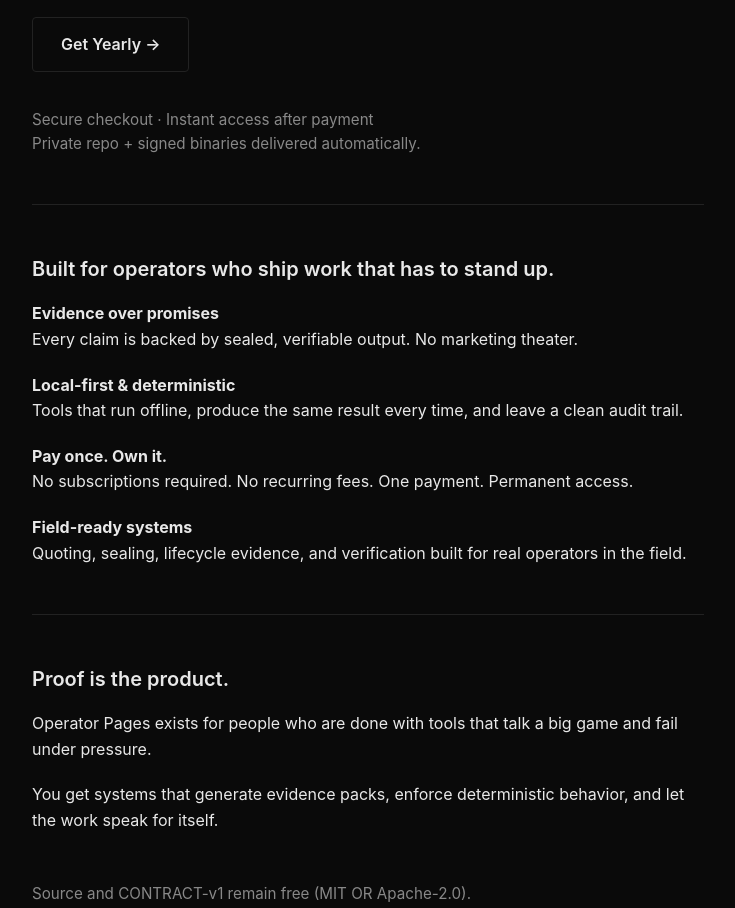
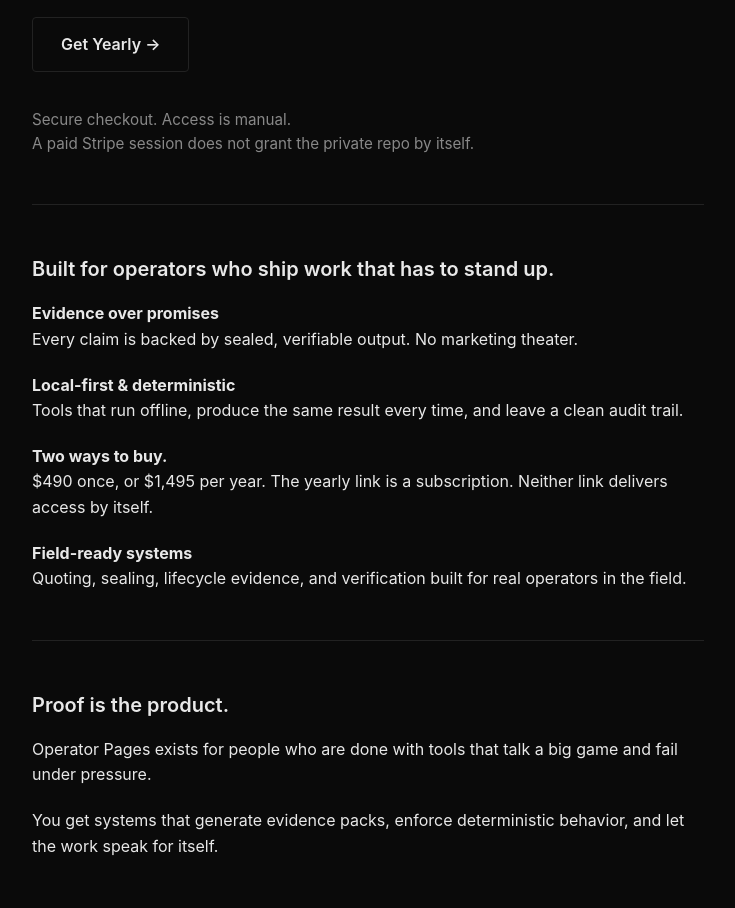
Before and after one commit to danpennic-sys/operatorpages, a plain HTML site: page index.html in a window 1280 px wide. Shown: the part 814-1722 px from the top of the page, without its empty margins (272-1007 px from the left). Drawn offline with Linux system fonts and the light colour scheme.

Commit message:
Say access is manual before this repo is served.
The Stripe links stay the verified $490 and $1,495 prices. Payment does not grant the private repo.

```diff
--- a/index.html
+++ b/index.html
@@ -82,8 +82,8 @@
   <p class="price" style="margin-top: 0.5rem;">$1,495 / year</p>
   <a class="btn btn-secondary" href="https://buy.stripe.com/cNibJ24H8gEJcRteoN0ZW02">Get Yearly →</a>
 
-  <p class="muted" style="margin-top: 1.5rem;">Secure checkout · Instant access after payment<br>
-  Private repo + signed binaries delivered automatically.</p>
+  <p class="muted" style="margin-top: 1.5rem;">Secure checkout. Access is manual.<br>
+  A paid Stripe session does not grant the private repo by itself.</p>
 
   <hr class="divider">
 
@@ -95,8 +95,8 @@
   <p><strong>Local-first & deterministic</strong><br>
   Tools that run offline, produce the same result every time, and leave a clean audit trail.</p>
 
-  <p><strong>Pay once. Own it.</strong><br>
-  No subscriptions required. No recurring fees. One payment. Permanent access.</p>
+  <p><strong>Two ways to buy.</strong><br>
+  $490 once, or $1,495 per year. The yearly link is a subscription. Neither link delivers access by itself.</p>
 
   <p><strong>Field-ready systems</strong><br>
   Quoting, sealing, lifecycle evidence, and verification built for real operators in the field.</p>
```
Also changed, not shown: 1 other file.
